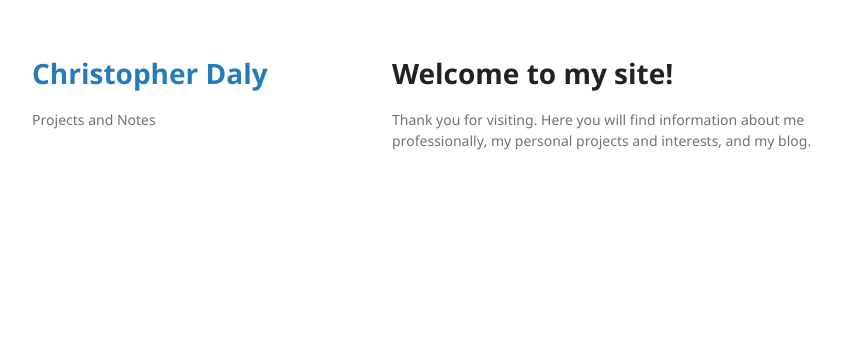
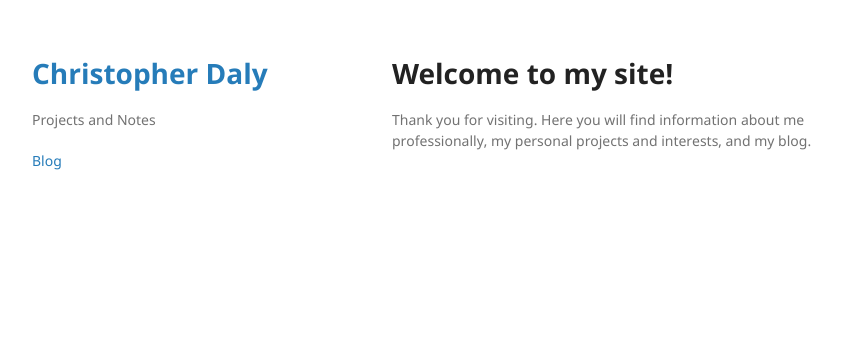
Before and after one commit to c-daly/site, a Jekyll site: the page built from index.md, in a window 1280 px wide. Shown: the top 345 px of the page, without its empty margins (178-1019 px from the left). Built offline with Jekyll 4.4.1, drawn with Linux system fonts in a browser that asks for light colours; our own code applies the rules of GitHub Pages for plain Markdown files.

Commit message:
minor layout

```diff
--- a/_layouts/default.html
+++ b/_layouts/default.html
@@ -22,8 +22,7 @@
         {% endif %}
 
         <p>{{ site.description | default: site.github.project_tagline }}</p>
-        {{ Blog }}
-
+        <a href="/blog">Blog</a>
         {% if false $} // site.github.is_project_page %}
         <p class="view"><a href="{{ site.github.repository_url }}">View the Project on GitHub <small>{{ site.github.repository_nwo }}</small></a></p>
         {% endif %}
```
